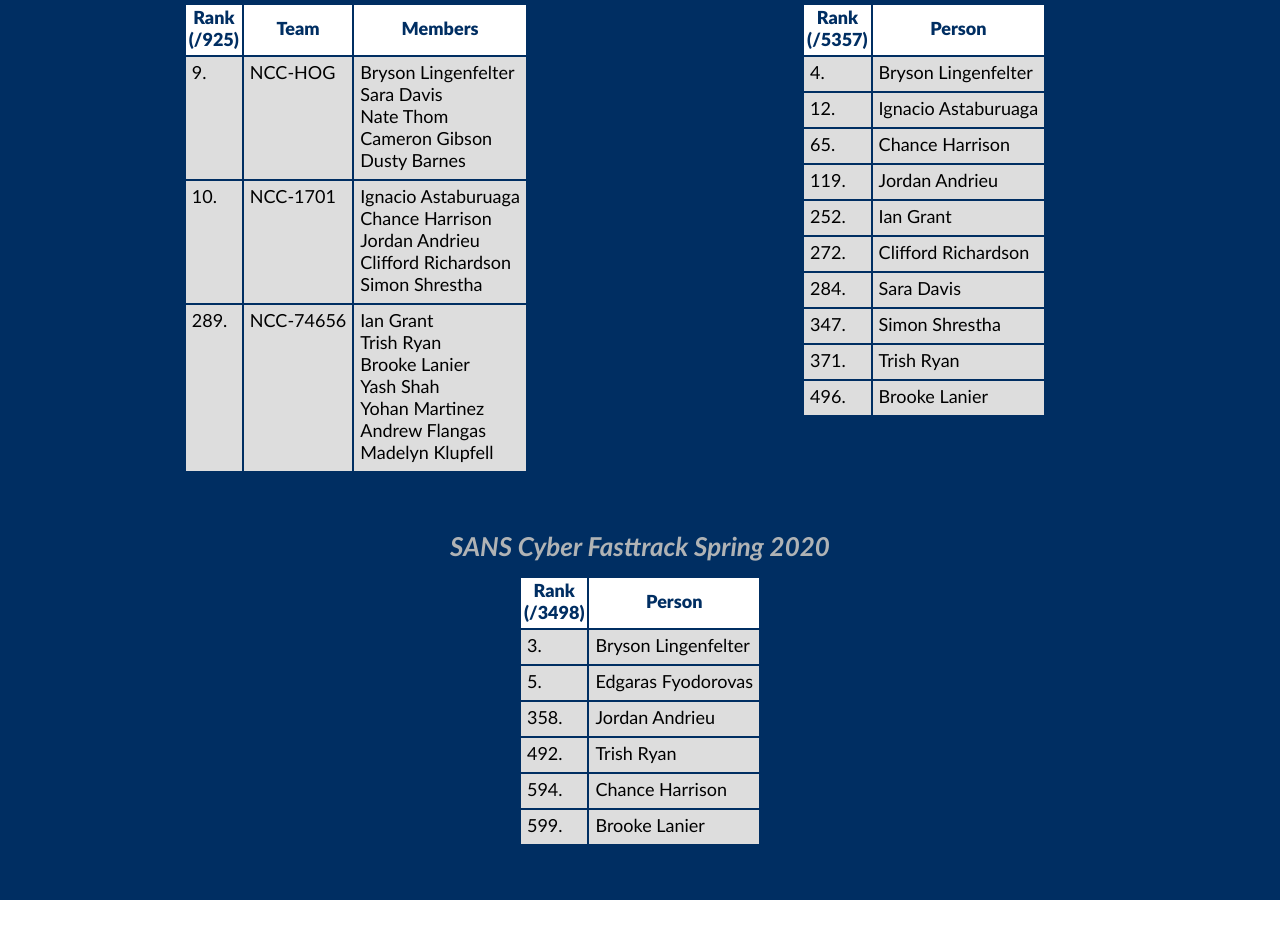
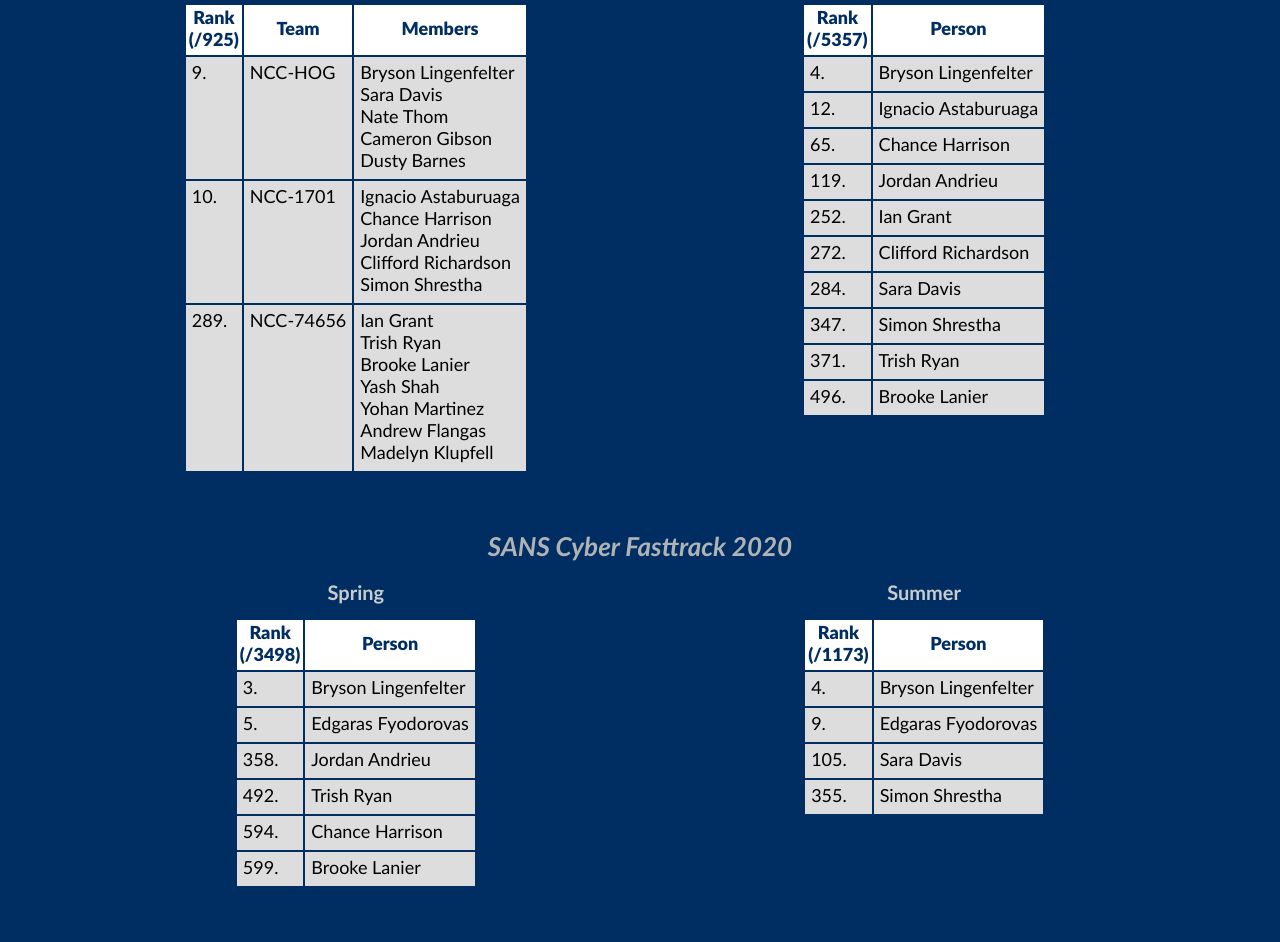
Before and after one commit to NevadaCyberClub/NevadaCyberClub.github.io, a plain HTML site: page competitions.html in a window 1280 px wide. Shown: the part 1134-2076 px from the top of the page. Before the commit the page ends 2034 px from the top, so only its background shows below. Drawn offline with Linux system fonts and the light colour scheme.

Commit message:
new competition results

```diff
--- a/competitions.html
+++ b/competitions.html
@@ -263,9 +263,10 @@
         </div>
       </div>
 
-      <h2 id="fasttrack" style="color: #b0b3b5;">SANS Cyber Fasttrack Spring 2020</h2>
+      <h2 id="fasttrack" style="color: #b0b3b5;">SANS Cyber Fasttrack 2020</h2>
         <div class="boxes">
           <div class="resultsbox">
+          <h3>Spring</h3>
           <table>
           <tr>
             <th>Rank<br>(/3498)</th><th>Person</th>
@@ -276,6 +277,18 @@
           <tr><td>492.</td><td>Trish Ryan</td></tr>
           <tr><td>594.</td><td>Chance Harrison</td></tr>
           <tr><td>599.</td><td>Brooke Lanier</td></tr>
+          </table>
+          </div>
+          <div class="resultsbox">
+          <h3>Summer</h3>
+          <table>
+          <tr>
+            <th>Rank<br>(/1173)</th><th>Person</th>
+          </tr>
+          <tr><td>4.</td><td>Bryson Lingenfelter</td></tr>
+          <tr><td>9.</td><td>Edgaras Fyodorovas</td></tr>
+          <tr><td>105.</td><td>Sara Davis</td></tr>
+          <tr><td>355.</td><td>Simon Shrestha</td></tr>
           </table>
           </div>
         </div>
```
Also changed, not shown: index.html (+1 -1 lines).
